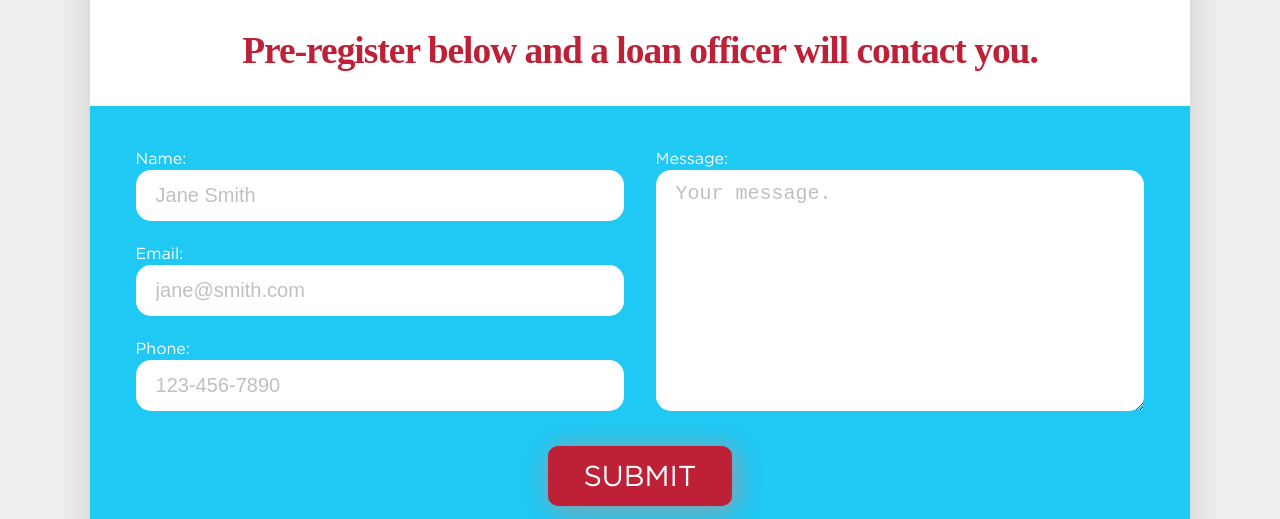
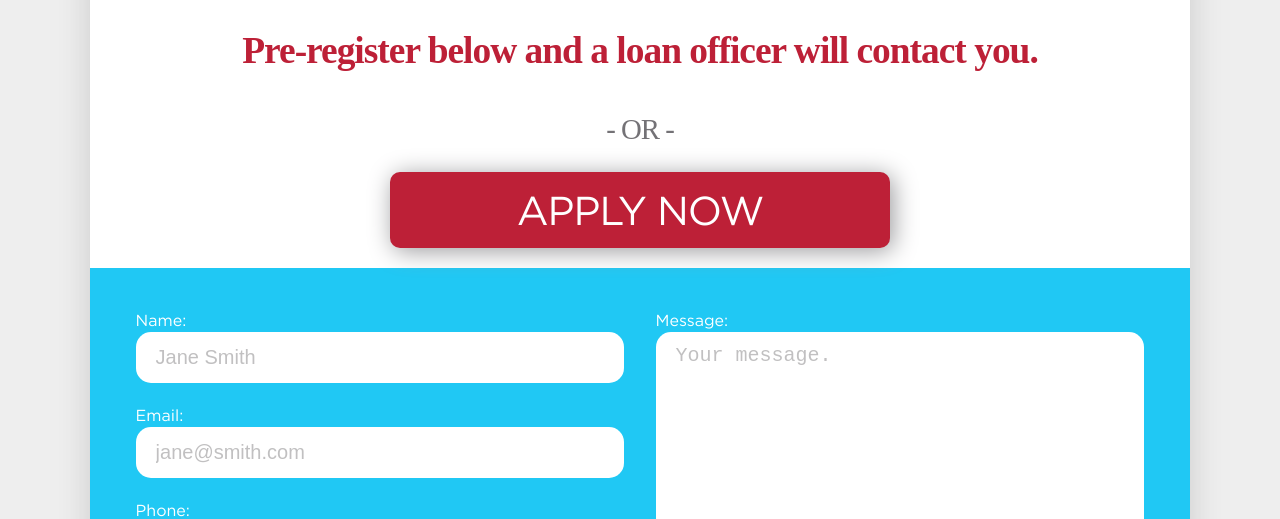
Before and after one commit to giraphcreative/aliveloans.com, a website: page index.html in a window 1280 px wide. Shown: the part 1327-1846 px from the top of the page. Drawn offline with nearby package versions, Linux system fonts and the light colour scheme; a web font is replaced by a local one.

Commit message:
Add Apply Now button below the intro paragraphs.

```diff
--- a/css/src/main.scss
+++ b/css/src/main.scss
@@ -204,7 +204,9 @@ input[type=submit], button, .btn {
 	box-shadow: 3px 3px 25px lighten( $grey, 35% );
 
 	@include respond-to( 768px ) {
-		font-size: 1.8em;
+		font-size: 1.4em;
+		max-width: 50%;
+		margin: 0 auto;
 	}
 
 	span {
--- a/index.html
+++ b/index.html
@@ -31,6 +31,8 @@
 						<span>Not ready to move?  Refinance and save!</span>
 						<span>Cash out for home improvement or debt consolidation.</span></p>
 					<h4>Pre-register below and a loan officer will contact you.</h4>
+					<p>- OR -</p>
+					<a href="https://www.secureloandocs.com/app/88724315" class="btn">Apply Now</a>
 				</div>
 
 				<div class="box bg-teal contact-form">
```
Also changed, not shown: css/main.css.
